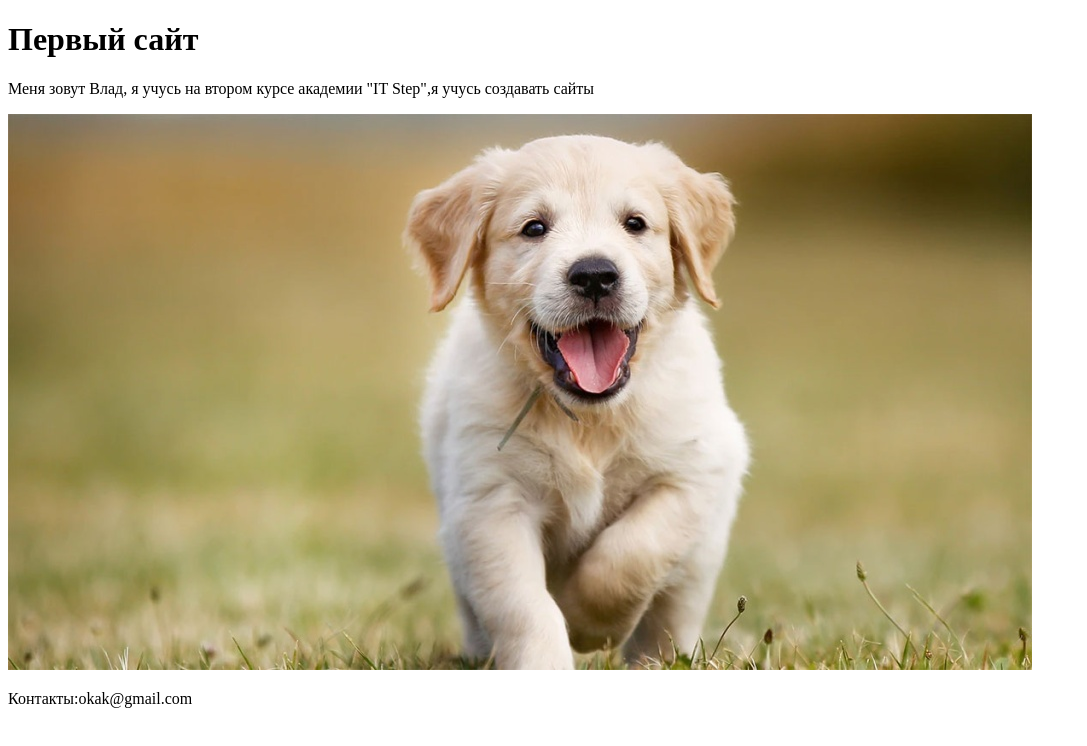
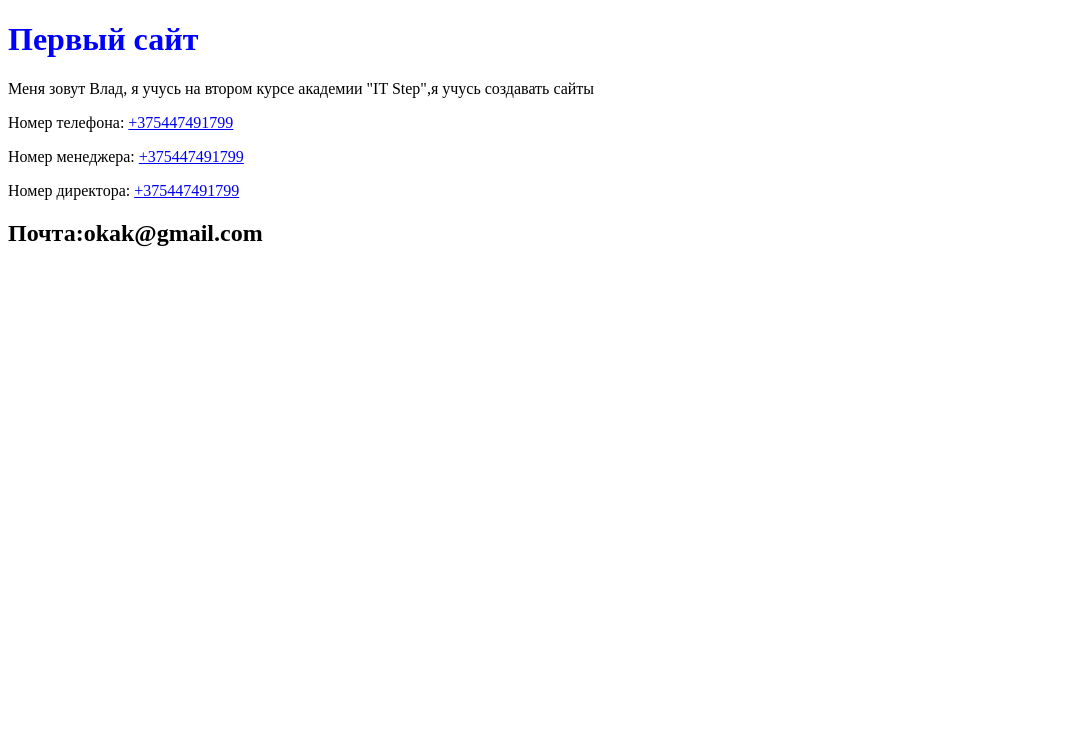
Before and after one commit to extezy158/project1, a plain HTML site: page index.html in a window 1280 px wide. Shown: the whole page, without its empty margins (0-1087 px from the left). Drawn offline with Linux system fonts and the light colour scheme.

Commit message:
project by IT step

```diff
--- a/index.html
+++ b/index.html
@@ -1,16 +1,45 @@
 <!DOCTYPE html>
-<html?>
+<html lang="en">
+    <head>
+        <meta charset="UTF-8">
+        <meta http-equiv="X-UA-Compatible" content="IE=edge">
+        <meta name="viewport" content="width=device-width, initial-scale=1.0">
+<title>Страница</title>
+        <link rel="stylesheet" href="/styles/style.css">
+    </head>
+
     <body>
         <header>
             <h1>Первый сайт</h1>
         </header>
-        <main>
-            <p>Меня зовут Влад, я учусь на втором курсе академии "IT Step",я учусь создавать сайты</p>
-            <img src="dog.jpg"/>
+        <p>
+            Меня зовут Влад, я учусь на втором курсе академии "IT Step",я учусь создавать сайты
+        </p>
+        <div class="p">
+            <p>
+                Номер телефона:
+                <a type="tel" href="tel:375447491799">
+                    +375447491799
+                </a>
+            </p>
+            <p>
+                Номер менеджера:
+                <a type="tel" href="tel:375447491799">
+                    +375447491799
+                </a>
+            </p>
+            <p>
+                Номер директора:
+                <a type="tel" href="tel:375447491799">
+                    +375447491799
+                </a>
+            </p>
 
-        </main>
+        </div>
+
         <footer>
-            <p>Контакты:okak@gmail.com</p>
+            <h2>Почта:okak@gmail.com</h2>
         </footer>
     </body>
+
 </html>
--- /dev/null
+++ b/styles/style.css
@@ -0,0 +1,9 @@
+h1{
+    color: blue;
+}
+
+.project{
+    border: 2px solid black;
+    border-radius: 20px;
+
+}
```
